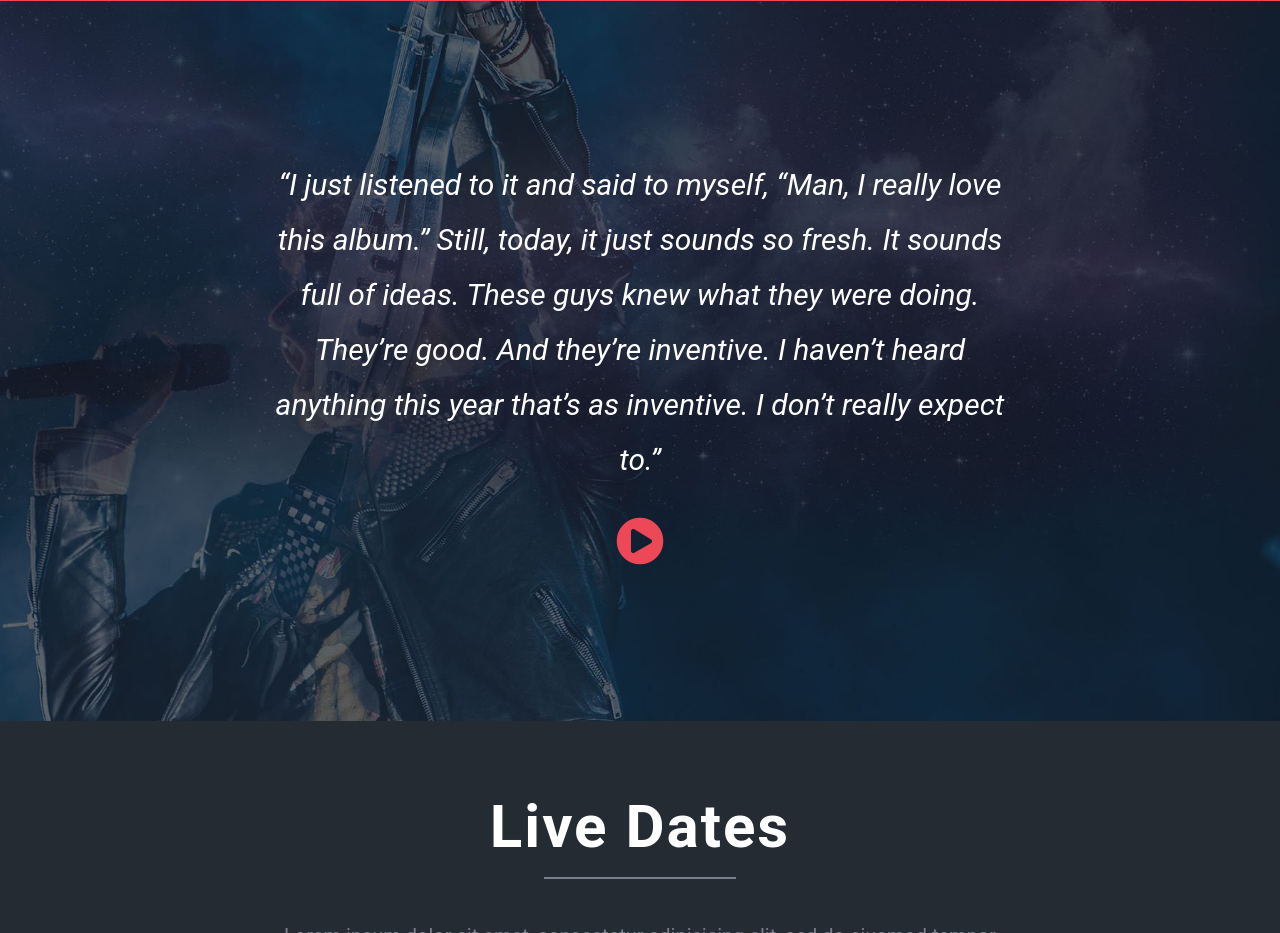
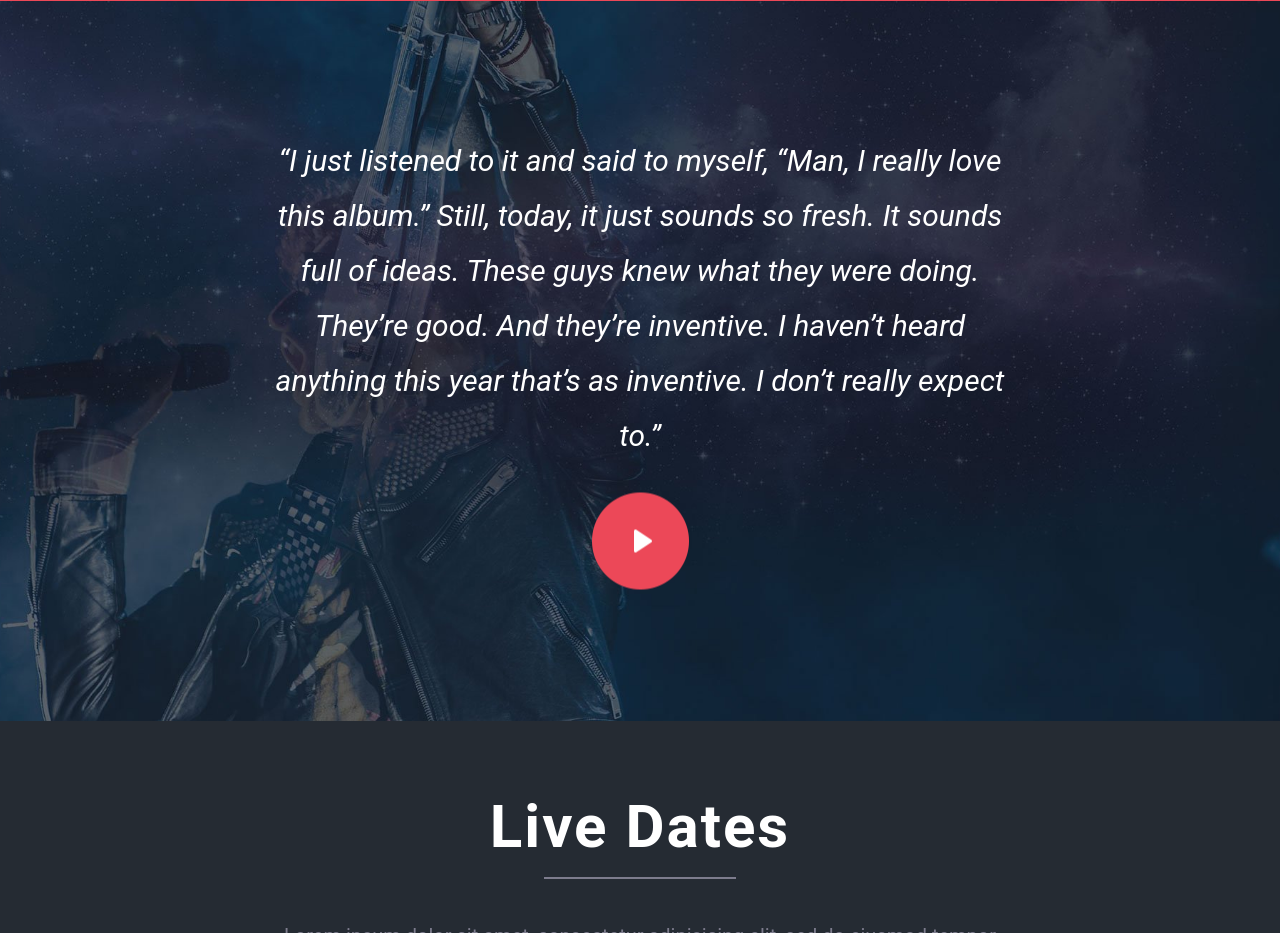
Before and after one commit to alessandro-falcone96/proj-html-vuejs, a website: page index.html in a window 1280 px wide. Shown: the part 2975-3908 px from the top of the page. Drawn offline with nearby package versions, Linux system fonts and the light colour scheme.

Commit message:
Aggiunta play-image quartaSezione

```diff
--- a/index.html
+++ b/index.html
@@ -155,7 +155,7 @@
         <section class="quartaSezione">
           <div class="">
             <p>“I just listened to it and said to myself, “Man, I really love this album.” Still, today, it just sounds so fresh. It sounds full of ideas. These guys knew what they were doing. They’re good. And they’re inventive. I haven’t heard anything this year that’s as inventive. I don’t really expect to.”</p>
-            <i class="fas fa-play-circle fa-3x"></i>
+            <img src="img/band_interview_play_icon.png" alt="">
           </div>
         </section>
 
--- a/src/Partials/_main.scss
+++ b/src/Partials/_main.scss
@@ -213,8 +213,7 @@
       font-style: italic;
     }
 
-    & i{
-      color: $coloreRossiccio;
+    & img{
       padding-top: 30px;
       cursor: pointer;
     }
```
Also changed, not shown: dist/app.css.
